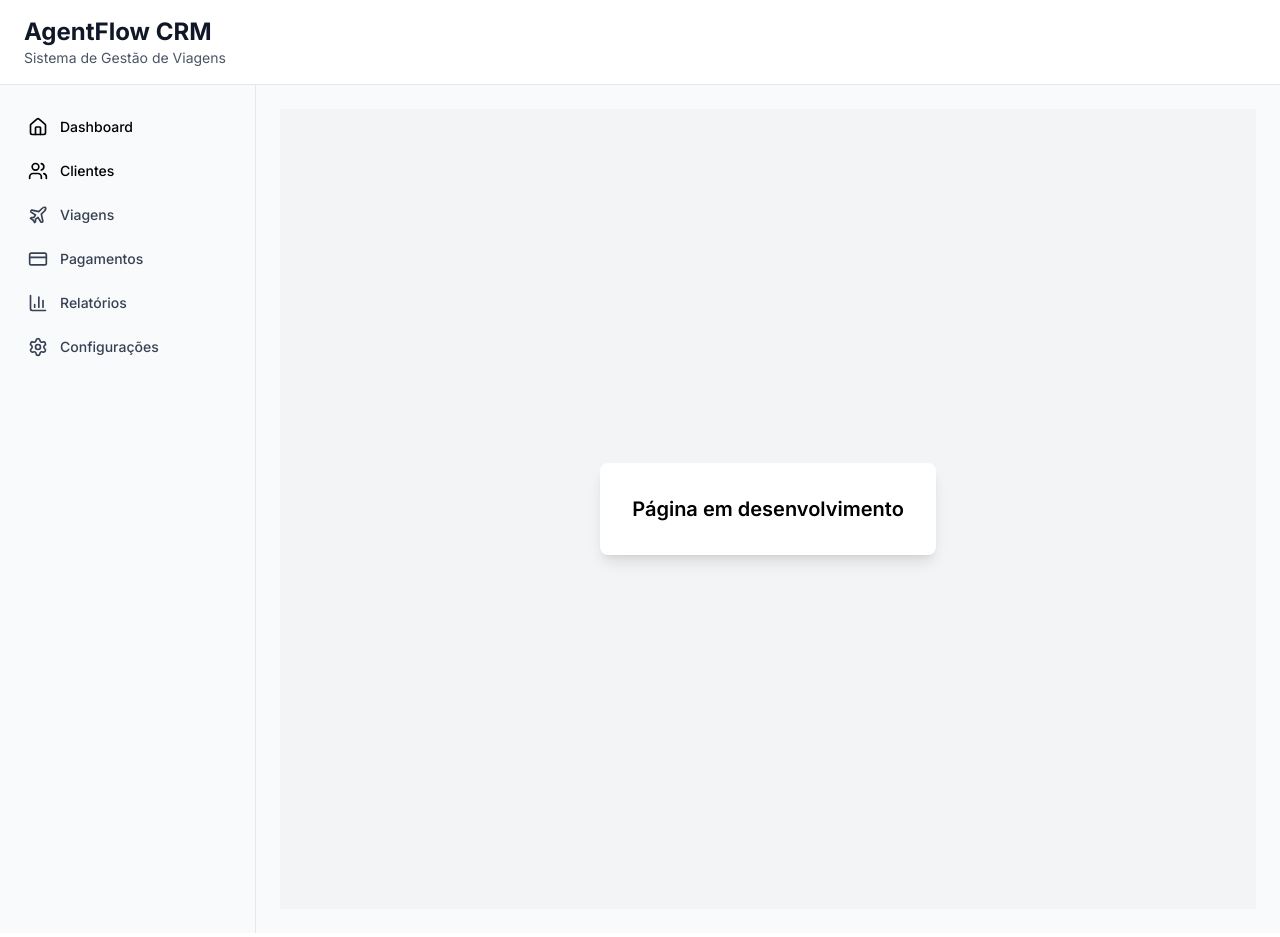
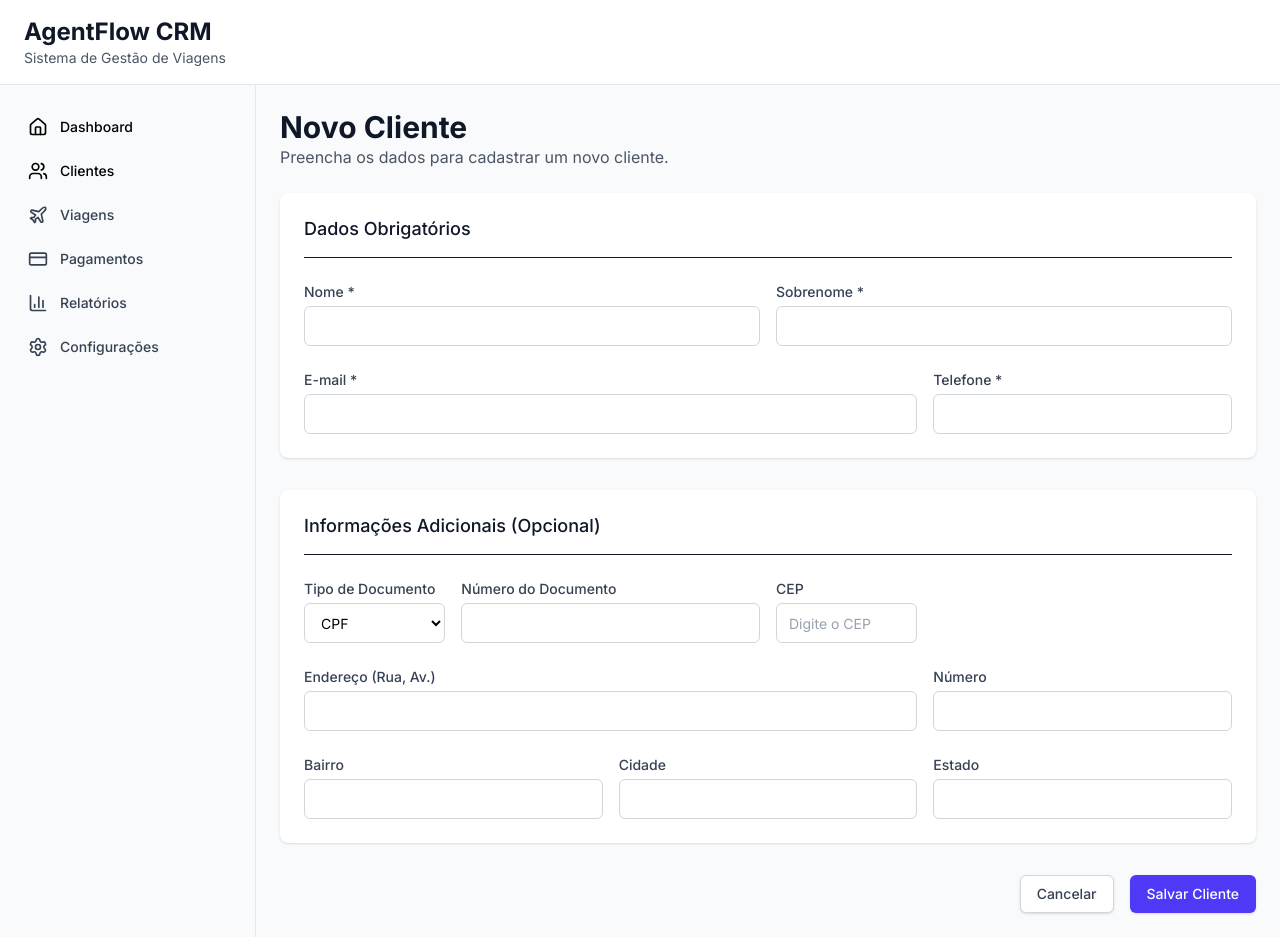
Before and after one commit to ArtmdX/AgentFlow, a Next.js app: page /dashboard/customers/new in a window 1280 px wide. Built offline with nearby package versions, Linux system fonts and the light colour scheme; no server answers.

Commit message:
feat: :sparkles: Adiciona página para criação de clientes

```diff
--- a/package.json
+++ b/package.json
@@ -27,6 +27,7 @@
     "prisma": "^6.9.0",
     "react": "^19.0.0",
     "react-dom": "^19.0.0",
+    "react-hook-form": "^7.60.0",
     "tailwind-merge": "^3.3.1",
     "zod": "^3.25.55"
   },
--- a/src/app/dashboard/customers/new/page.tsx
+++ b/src/app/dashboard/customers/new/page.tsx
@@ -1,10 +1,58 @@
-// Form para novo cliente
-export default function NomeDaPagina() {
+'use client';
+
+import { useState } from 'react';
+import { useRouter } from 'next/navigation';
+import { CustomerForm } from '@/components/forms/CustomerForm';
+import { Customer } from '@prisma/client';
+
+export default function NewCustomerPage() {
+  const router = useRouter();
+  const [error, setError] = useState<string | null>(null);
+  const [loading, setLoading] = useState(false);
+
+  async function handleFormSubmit(data: Customer) {
+    setLoading(true);
+    setError(null);
+
+    try {
+      const response = await fetch('/api/customers', {
+        method: 'POST',
+        headers: { 'Content-Type': 'application/json' },
+        body: JSON.stringify(data)
+      });
+
+      if (!response.ok) {
+        const errorResult = await response.json();
+        throw new Error(errorResult.message || 'Falha ao cadastrar cliente.');
+      }
+
+      // Sucesso! Redireciona para a lista de clientes
+      router.push('/customers');
+      router.refresh();
+    } catch (err: unknown) {
+      setError(err instanceof Error ? err.message : 'Erro desconhecido');
+    } finally {
+      setLoading(false);
+    }
+  }
+
   return (
-    <div className="min-h-screen flex items-center justify-center bg-gray-100">
-      <div className="p-8 bg-white rounded-lg shadow-lg">
-        <h2 className="text-xl font-semibold">Página em desenvolvimento</h2>
+    <div className="space-y-6">
+      <div>
+        <h2 className="text-3xl font-bold text-gray-900">Novo Cliente</h2>
+        <p className="text-gray-600">Preencha os dados para cadastrar um novo cliente.</p>
       </div>
+
+      {error && (
+        <div className="bg-red-100 border border-red-400 text-red-700 px-4 py-3 rounded text-center">{error}</div>
+      )}
+
+      <CustomerForm
+        onSubmit={handleFormSubmit}
+        isLoading={loading}
+        onCancel={() => router.back()}
+        submitButtonText="Salvar Cliente"
+      />
     </div>
   );
 }
--- a/src/app/dashboard/customers/page.tsx
+++ b/src/app/dashboard/customers/page.tsx
@@ -19,7 +19,7 @@ export default async function CustomersPage() {
         </div>
         <div>
           <Link href="/dashboard/customers/new">
-            <Button className="flex items-center space-x-2">
+            <Button className="flex items-center space-x-2 bg-indigo-600 hover:bg-indigo-700 text-white cursor-pointer">
               <PlusCircle className="h-5 w-5" />
               <span>Adicionar Cliente</span>
             </Button>
--- a/src/components/forms/CustomerForm.tsx
+++ b/src/components/forms/CustomerForm.tsx
@@ -0,0 +1,149 @@
+'use client';
+
+import { useForm } from 'react-hook-form';
+import { Input } from '@/components/ui/Input';
+import { Select } from '@/components/ui/Select';
+import { getAddressByCEP } from '@/services/cepService';
+import { Customer } from '@prisma/client';
+
+interface CustomerFormProps {
+  onSubmit: (data: Customer) => void;
+  isLoading: boolean;
+  initialData?: Partial<Customer>;
+  submitButtonText?: string;
+  onCancel: () => void;
+}
+
+export function CustomerForm({
+  onSubmit,
+  isLoading,
+  initialData = {},
+  submitButtonText = 'Salvar',
+  onCancel
+}: CustomerFormProps) {
+  const {
+    register,
+    handleSubmit,
+    setValue,
+    formState: { errors }
+  } = useForm<Customer>({
+    defaultValues: initialData
+  });
+
+  const handleCepBlur = async (event: React.FocusEvent<HTMLInputElement>) => {
+    const cep = event.target.value;
+    const addressData = await getAddressByCEP(cep);
+
+    if (addressData) {
+      setValue('addressStreet', addressData.logradouro, { shouldValidate: true });
+      setValue('addressCity', addressData.localidade, { shouldValidate: true });
+      setValue('addressState', addressData.uf, { shouldValidate: true });
+    }
+  };
+
+  return (
+    <form onSubmit={handleSubmit(onSubmit)} className="space-y-8">
+      {/* Seção de Dados Obrigatórios */}
+      <div className="p-6 bg-white rounded-lg shadow">
+        <h3 className="text-lg font-medium leading-6 text-gray-900 border-b pb-4">Dados Obrigatórios</h3>
+        <div className="mt-6 grid grid-cols-1 gap-y-6 gap-x-4 sm:grid-cols-6">
+          <div className="sm:col-span-3">
+            <Input
+              label="Nome *"
+              {...register('firstName', { required: 'O nome é obrigatório' })}
+              error={errors.firstName?.message}
+            />
+          </div>
+
+          <div className="sm:col-span-3">
+            <Input
+              label="Sobrenome *"
+              {...register('lastName', { required: 'O sobrenome é obrigatório' })}
+              error={errors.lastName?.message}
+            />
+          </div>
+
+          <div className="sm:col-span-4">
+            <Input
+              label="E-mail *"
+              type="email"
+              {...register('email', { required: 'O e-mail é obrigatório' })}
+              error={errors.email?.message}
+            />
+          </div>
+
+          <div className="sm:col-span-2">
+            <Input
+              label="Telefone *"
+              type="tel"
+              {...register('phone', { required: 'O telefone é obrigatório' })}
+              error={errors.phone?.message}
+            />
+          </div>
+        </div>
+      </div>
+
+      {/* Seção de Informações Adicionais */}
+      <div className="p-6 bg-white rounded-lg shadow">
+        <h3 className="text-lg font-medium leading-6 text-gray-900 border-b pb-4">Informações Adicionais (Opcional)</h3>
+        <div className="mt-6 grid grid-cols-1 gap-y-6 gap-x-4 sm:grid-cols-6">
+          <div className="sm:col-span-1">
+            <Select label="Tipo de Documento" {...register('documentType', { required: true })}>
+              <option value="cpf">CPF</option>
+              <option value="passport">Passaporte</option>
+              <option value="rg">RG</option>
+              <option value="cnpj">CNPJ</option>
+            </Select>
+          </div>
+
+          <div className="sm:col-span-2">
+            <Input
+              label="Número do Documento"
+              {...register('documentNumber', { required: 'O número do documento é obrigatório' })}
+              error={errors.documentNumber?.message}
+            />
+          </div>
+
+          <div className="sm:col-span-1">
+            <Input label="CEP" {...register('addressZipCode')} onBlur={handleCepBlur} placeholder="Digite o CEP" />
+          </div>
+
+          <div className="sm:col-span-4">
+            <Input label="Endereço (Rua, Av.)" {...register('addressStreet')} />
+          </div>
+
+          <div className="sm:col-span-2">
+            <Input label="Número" {...register('addressNumber')} />
+          </div>
+
+          <div className="sm:col-span-2">
+            <Input label="Bairro" {...register('addressNeighborhood')} />
+          </div>
+
+          <div className="sm:col-span-2">
+            <Input label="Cidade" {...register('addressCity')} />
+          </div>
+
+          <div className="sm:col-span-2">
+            <Input label="Estado" {...register('addressState')} />
+          </div>
+        </div>
+      </div>
+
+      <div className="flex justify-end space-x-4">
+        <button
+          type="button"
+          onClick={onCancel}
+          className="px-4 py-2 text-sm font-medium text-gray-700 bg-white border border-gray-300 rounded-md shadow-sm hover:bg-gray-100 cursor-pointer">
+          Cancelar
+        </button>
+        <button
+          type="submit"
+          disabled={isLoading}
+          className="px-4 py-2 text-sm font-medium text-white bg-indigo-600 border border-transparent rounded-md shadow-sm hover:bg-indigo-700 disabled:opacity-50 cursor-pointer">
+          {isLoading ? 'Salvando...' : submitButtonText}
+        </button>
+      </div>
+    </form>
+  );
+}
--- a/src/components/ui/Input.tsx
+++ b/src/components/ui/Input.tsx
@@ -2,15 +2,19 @@ import { InputHTMLAttributes, forwardRef } from 'react';
 import { cn } from '@/lib/utils';
 
 interface InputProps extends InputHTMLAttributes<HTMLInputElement> {
-  label?: string;
+  label: string; // Tornando o label obrigatório para consistência
   error?: string;
 }
 
-const Input = forwardRef<HTMLInputElement, InputProps>(({ className, label, error, ...props }, ref) => {
+const Input = forwardRef<HTMLInputElement, InputProps>(({ className, label, name, error, ...props }, ref) => {
   return (
     <div className="space-y-1">
-      {label && <label className="block text-sm font-medium text-gray-700">{label}</label>}
+      <label htmlFor={name} className="block text-sm font-medium text-gray-700">
+        {label}
+      </label>
       <input
+        id={name}
+        name={name}
         className={cn(
           'flex h-10 w-full rounded-md border border-gray-300 bg-white px-3 py-2 text-sm placeholder:text-gray-400 focus:outline-none focus:ring-2 focus:ring-primary-500 focus:border-transparent disabled:cursor-not-allowed disabled:opacity-50',
           error && 'border-red-500 focus:ring-red-500',
--- /dev/null
+++ b/src/components/ui/Select.tsx
@@ -0,0 +1,36 @@
+import { SelectHTMLAttributes, forwardRef } from 'react';
+import { cn } from '@/lib/utils';
+
+interface SelectProps extends SelectHTMLAttributes<HTMLSelectElement> {
+  label: string;
+  error?: string;
+  children: React.ReactNode;
+}
+
+const Select = forwardRef<HTMLSelectElement, SelectProps>(
+  ({ className, label, name, error, children, ...props }, ref) => {
+    return (
+      <div className="space-y-1">
+        <label htmlFor={name} className="block text-sm font-medium text-gray-700">
+          {label}
+        </label>
+        <select
+          id={name}
+          name={name}
+          className={cn(
+            'flex h-10 w-full rounded-md border border-gray-300 bg-white px-3 py-2 text-sm focus:outline-none focus:ring-2 focus:ring-primary-500 focus:border-transparent disabled:cursor-not-allowed disabled:opacity-50',
+            error && 'border-red-500 focus:ring-red-500',
+            className
+          )}
+          ref={ref}
+          {...props}>
+          {children}
+        </select>
+        {error && <p className="text-sm text-red-600">{error}</p>}
+      </div>
+    );
+  }
+);
+Select.displayName = 'Select';
+
+export { Select };
--- /dev/null
+++ b/src/services/cepService.ts
@@ -0,0 +1,25 @@
+import { ViaCEPResponse } from '@/types/api';
+
+export async function getAddressByCEP(cep: string): Promise<ViaCEPResponse | null> {
+  // Remove qualquer caractere que não seja número
+  const cleanedCep = cep.replace(/\D/g, '');
+
+  if (cleanedCep.length !== 8) {
+    return null;
+  }
+
+  try {
+    const response = await fetch(`https://viacep.com.br/ws/${cleanedCep}/json/`);
+    const data: ViaCEPResponse = await response.json();
+
+    if (data.erro) {
+      console.error('CEP não encontrado.');
+      return null;
+    }
+
+    return data;
+  } catch (error) {
+    console.error('Erro ao buscar CEP:', error);
+    return null;
+  }
+}
--- a/src/types/api.ts
+++ b/src/types/api.ts
@@ -0,0 +1,13 @@
+export interface ViaCEPResponse {
+  cep: string;
+  logradouro: string;
+  complemento: string;
+  bairro: string;
+  localidade: string; // Cidade
+  uf: string; // Estado
+  ibge: string;
+  gia: string;
+  ddd: string;
+  siafi: string;
+  erro?: boolean;
+}
```
Also changed, not shown: src/services/customerService.ts (+25 -2 lines), 2 other files (tests, documents, lock files or other folders).
